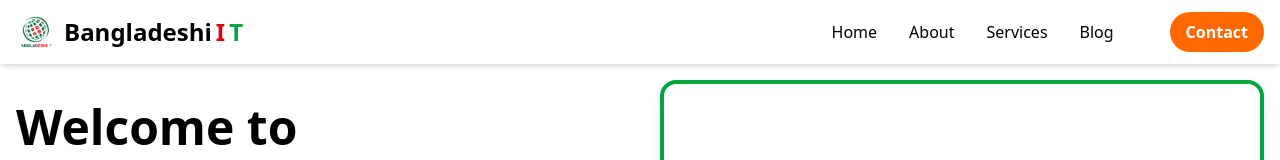
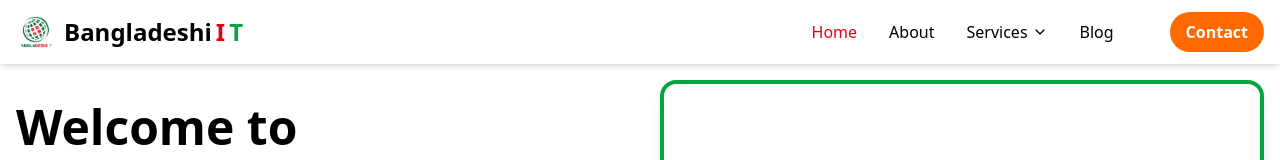
Before and after one commit to RizbiAhmmad/BangladeshiIT, a React (Vite) app: page / in a window 1280 px wide. Shown: the top 160 px of the page. Built offline with nearby package versions, Linux system fonts and the light colour scheme.

Commit message:
Adding Footer and updating Navbar

```diff
--- a/package.json
+++ b/package.json
@@ -11,7 +11,7 @@
   },
   "dependencies": {
     "@tailwindcss/vite": "^4.1.7",
-    "framer-motion": "^12.12.2",
+    "framer-motion": "^12.15.0",
     "localforage": "^1.10.0",
     "lucide-react": "^0.511.0",
     "match-sorter": "^8.0.2",
--- /dev/null
+++ b/src/Components/Footer.jsx
@@ -0,0 +1,76 @@
+import React from "react";
+import { FaFacebookF, FaLinkedinIn, FaEnvelope, FaPhone, FaMapMarkerAlt } from "react-icons/fa";
+
+export default function Footer() {
+  return (
+    <footer className="bg-gray-900 text-white pt-16 pb-8 px-6 md:px-12">
+      <div className="max-w-7xl mx-auto grid grid-cols-1 md:grid-cols-4 gap-10">
+        {/* Logo and Brand Info */}
+        <div>
+          <div className="flex items-center gap-3 mb-4">
+            <img
+              src="../../src/assets/BangladeshiIT.jpg"
+              alt="BangladeshiIT Logo"
+              className="h-10 w-auto"
+            />
+            <h2 className="text-2xl font-bold text-orange-500">
+              Bangladeshi<span className="text-white">IT</span>
+            </h2>
+          </div>
+          <p className="text-gray-400">
+            Empowering businesses with modern digital solutions. We specialize in web development, branding, and marketing services.
+          </p>
+          <div className="flex gap-4 mt-4">
+            <a href="#" aria-label="Facebook"><FaFacebookF className="hover:text-orange-500" /></a>
+            <a href="#" aria-label="LinkedIn"><FaLinkedinIn className="hover:text-orange-500" /></a>
+            <a href="mailto:info@bangladeshiit.com" aria-label="Email"><FaEnvelope className="hover:text-orange-500" /></a>
+          </div>
+        </div>
+
+        {/* Quick Links */}
+        <div>
+          <h3 className="text-lg font-semibold mb-4 text-white">Quick Links</h3>
+          <ul className="space-y-2 text-gray-400">
+            <li><a href="#" className="hover:text-orange-500">Home</a></li>
+            <li><a href="#about" className="hover:text-orange-500">About Us</a></li>
+            <li><a href="#services" className="hover:text-orange-500">Services</a></li>
+            <li><a href="#blogs" className="hover:text-orange-500">Blogs</a></li>
+            <li><a href="#contact" className="hover:text-orange-500">Contact</a></li>
+          </ul>
+        </div>
+
+        {/* Services */}
+        <div>
+          <h3 className="text-lg font-semibold mb-4 text-white">Services</h3>
+          <ul className="space-y-2 text-gray-400">
+            <li>Web Development</li>
+            <li>UI/UX Design</li>
+            <li>SEO Optimization</li>
+            <li>Branding & Identity</li>
+            <li>Social Media Marketing</li>
+          </ul>
+        </div>
+
+        {/* Contact Info */}
+        <div>
+          <h3 className="text-lg font-semibold mb-4 text-white">Contact</h3>
+          <ul className="space-y-3 text-gray-400 text-sm">
+            <li className="flex items-center gap-2">
+              <FaPhone /> +880 1234-567890
+            </li>
+            <li className="flex items-center gap-2">
+              <FaEnvelope /> info@bangladeshiit.com
+            </li>
+            <li className="flex items-center gap-2">
+              <FaMapMarkerAlt /> Dhaka, Bangladesh
+            </li>
+          </ul>
+        </div>
+      </div>
+
+      <div className="border-t border-gray-700 mt-12 pt-6 text-center text-sm text-gray-500">
+        © {new Date().getFullYear()} BangladeshiIT. All rights reserved.
+      </div>
+    </footer>
+  );
+}
--- a/src/Components/Navbar.jsx
+++ b/src/Components/Navbar.jsx
@@ -1,49 +1,108 @@
-import { useState } from "react";
+import { useState, useEffect } from "react";
 import { motion, AnimatePresence } from "framer-motion";
-import { FiMenu, FiX } from "react-icons/fi";
+import { FiMenu, FiX, FiChevronDown } from "react-icons/fi";
 import logo from "../assets/BangladeshiIT.jpg";
 
 const navLinks = [
   { name: "Home", href: "/" },
   { name: "About", href: "#about" },
-  { name: "Services", href: "#services" },
+  { name: "Services", href: "#services", dropdown: true },
   { name: "Blog", href: "#blog" },
+];
+
+const services = [
+  { name: "Web Development", href: "#web-dev" },
+  { name: "UI/UX Design", href: "#ui-ux" },
+  { name: "SEO Optimization", href: "#seo" },
+  { name: "Branding", href: "#branding" },
+  { name: "Social Media Marketing", href: "#smm" },
 ];
 
 export default function Navbar() {
   const [isOpen, setIsOpen] = useState(false);
+  const [showDropdown, setShowDropdown] = useState(false);
+  const [activeLink, setActiveLink] = useState("/");
+
+  useEffect(() => {
+    const handleScroll = () => {
+      const current = window.location.hash || "/";
+      setActiveLink(current);
+    };
+    window.addEventListener("hashchange", handleScroll);
+    handleScroll();
+    return () => window.removeEventListener("hashchange", handleScroll);
+  }, []);
 
   return (
     <header className="fixed top-0 left-0 w-full z-50 bg-white shadow-md">
       <div className="max-w-7xl mx-auto px-4 py-3 flex justify-between items-center">
-        {/* Logo Image */}
-        <div>
+        {/* Logo */}
         <a href="/" className="flex items-center">
-            <img
-              src={logo}
-              alt="Logo"
-              className="h-10 w-10 rounded-full mr-2"
-            />
+          <img src={logo} alt="Logo" className="h-10 w-10 rounded-full mr-2" />
           <h1 className="text-2xl font-bold flex items-center gap-1">
             <span className="text-black">Bangladeshi</span>
             <span className="text-red-600">I</span>
             <span className="text-green-600">T</span>
           </h1>
         </a>
+
+        {/* Desktop Nav */}
+        <nav className="hidden md:flex gap-8 items-center relative">
+          {navLinks.map((link) =>
+            link.dropdown ? (
+              <div key={link.name} className="relative group">
+                <div
+                  onClick={() => setShowDropdown((prev) => !prev)}
+                  className={`cursor-pointer font-medium flex items-center gap-1 ${
+                    activeLink === link.href
+                      ? "text-red-600"
+                      : "text-black hover:text-green-600"
+                  }`}
+                >
+                  {link.name}
+                  <FiChevronDown
+                    className={`transition-transform ${
+                      showDropdown ? "rotate-180" : "rotate-0"
+                    }`}
+                  />
                 </div>
-        {/* Desktop Navigation */}
-        <nav className="hidden md:flex gap-8 items-center">
-          {navLinks.map((link) => (
+
+                <AnimatePresence>
+                  {showDropdown && (
+                    <motion.div
+                      initial={{ opacity: 0, y: -10 }}
+                      animate={{ opacity: 1, y: 0 }}
+                      exit={{ opacity: 0, y: -10 }}
+                      className="absolute bg-white shadow-lg mt-2 rounded-md p-3 w-56 z-50"
+                    >
+                      {services.map((service) => (
+                        <a
+                          key={service.name}
+                          href={service.href}
+                          className="block px-3 py-2 text-sm text-gray-700 hover:text-orange-500"
+                        >
+                          {service.name}
+                        </a>
+                      ))}
+                    </motion.div>
+                  )}
+                </AnimatePresence>
+              </div>
+            ) : (
               <a
                 key={link.name}
                 href={link.href}
-              className="text-black hover:text-red-600 transition font-medium"
+                className={`font-medium ${
+                  activeLink === link.href
+                    ? "text-red-600"
+                    : "text-black hover:text-green-600"
+                }`}
               >
                 {link.name}
               </a>
-          ))}
+            )
+          )}
 
-          {/* Contact Button with Gap */}
           <a
             href="#contact"
             className="ml-6 bg-orange-500 text-white px-4 py-2 rounded-full hover:bg-orange-700 transition font-semibold"
@@ -52,16 +111,16 @@ export default function Navbar() {
           </a>
         </nav>
 
-        {/* Mobile Menu Button */}
+        {/* Mobile Toggle */}
         <button
           onClick={() => setIsOpen(!isOpen)}
-          className="md:hidden focus:outline-none text-black"
+          className="md:hidden text-black"
         >
           {isOpen ? <FiX size={28} /> : <FiMenu size={28} />}
         </button>
       </div>
 
-      {/* Mobile Menu */}
+      {/* Mobile Nav */}
       <AnimatePresence>
         {isOpen && (
           <motion.nav
@@ -82,7 +141,44 @@ export default function Navbar() {
               }}
               className="flex flex-col py-4 space-y-3"
             >
-              {navLinks.map((link) => (
+              {navLinks.map((link) =>
+                link.dropdown ? (
+                  <div key={link.name}>
+                    <div
+                      onClick={() => setShowDropdown((prev) => !prev)}
+                      className="flex justify-between items-center font-medium text-black cursor-pointer hover:text-green-600"
+                    >
+                      <span>{link.name}</span>
+                      <FiChevronDown
+                        className={`transition-transform ${
+                          showDropdown ? "rotate-180" : "rotate-0"
+                        }`}
+                      />
+                    </div>
+                    <AnimatePresence>
+                      {showDropdown && (
+                        <motion.ul
+                          initial={{ opacity: 0, y: -10 }}
+                          animate={{ opacity: 1, y: 0 }}
+                          exit={{ opacity: 0, y: -10 }}
+                          className="mt-2 ml-2 space-y-2"
+                        >
+                          {services.map((service) => (
+                            <li key={service.name}>
+                              <a
+                                href={service.href}
+                                onClick={() => setIsOpen(false)}
+                                className="block text-sm text-gray-700 hover:text-orange-500"
+                              >
+                                {service.name}
+                              </a>
+                            </li>
+                          ))}
+                        </motion.ul>
+                      )}
+                    </AnimatePresence>
+                  </div>
+                ) : (
                   <motion.li
                     key={link.name}
                     variants={{
@@ -92,15 +188,19 @@ export default function Navbar() {
                   >
                     <a
                       href={link.href}
-                    className="block text-black hover:text-green-600 transition font-medium"
                       onClick={() => setIsOpen(false)}
+                      className={`block font-medium ${
+                        activeLink === link.href
+                          ? "text-red-600"
+                          : "text-black hover:text-green-600"
+                      }`}
                     >
                       {link.name}
                     </a>
                   </motion.li>
-              ))}
+                )
+              )}
 
-              {/* Mobile Contact Button */}
               <motion.li
                 variants={{
                   open: { opacity: 1, y: 0 },
--- a/src/Layouts/MainLayout.jsx
+++ b/src/Layouts/MainLayout.jsx
@@ -1,12 +1,14 @@
 import React from 'react';
 import { Outlet } from 'react-router-dom';
 import Navbar from '../Components/Navbar';
+import Footer from '../Components/Footer';
 
 const MainLayout = () => {
     return (
         <div>
             <Navbar></Navbar>
            <Outlet></Outlet>
+           <Footer></Footer>
         </div>
     );
 };
```
Also changed, not shown: 1 other file (tests, documents, lock files or other folders). Lines whose indentation alone changed are shown as unchanged.
